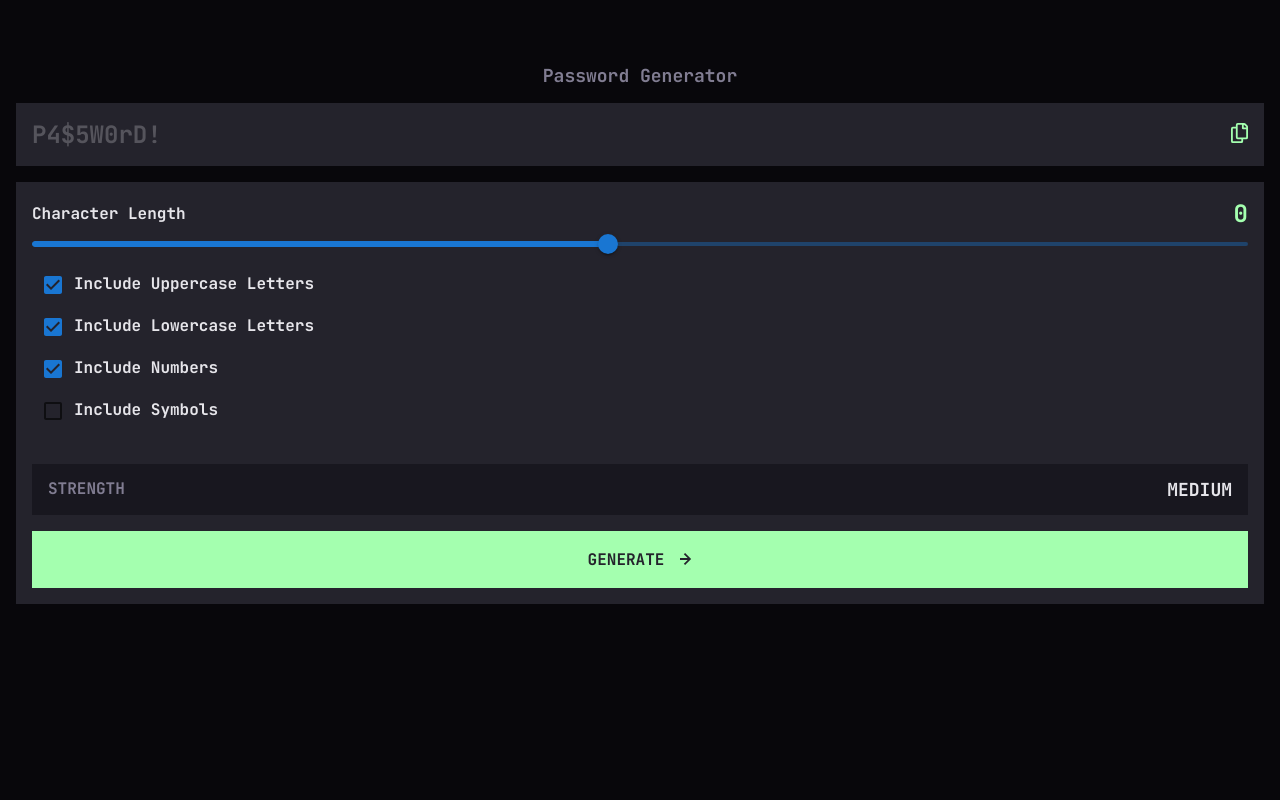
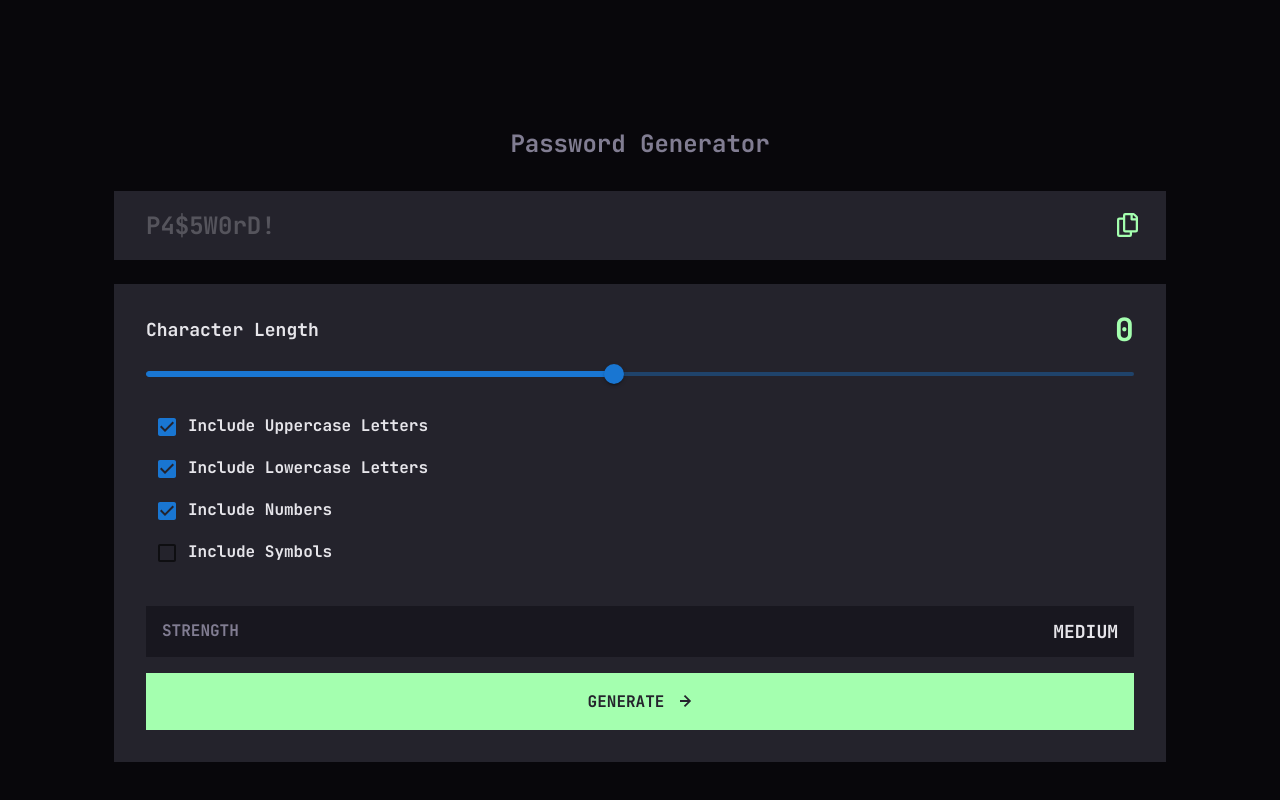
Before and after one commit to anitayawson/Password-Generator, a React (Create React App) app: page / in a window 1280 px wide. Shown: the top 800 px of the page. Built offline with nearby package versions, Linux system fonts and the light colour scheme.

Commit message:
adjust styling for tablet breakpoint

```diff
--- a/src/App.scss
+++ b/src/App.scss
@@ -25,14 +25,26 @@ html {
   text-align: center;
   margin-top: 4rem;
 
+  @include tablet {
+    margin-top: 8rem;
+  }
+
   &__title {
     color: $pg-grey;
     @include body;
+
+    @include tablet {
+      @include medium-heading;
+    }
   }
 }
 
 .form {
   margin: 1rem;
+
+  @include tablet {
+    margin: 2rem 7.125rem 12.25rem;
+  }
 
   &__output-section {
     position: relative;
@@ -50,6 +62,10 @@ html {
       color: $pg-off-white;
       opacity: 0.25;
     }
+
+    @include tablet {
+      padding: 1.1875rem 2rem;
+    }
   }
 
   &__copy-icon {
@@ -57,12 +73,22 @@ html {
     top: 32%;
     right: 1rem;
     width: 17.5px;
+
+    @include tablet {
+      right: 1.75rem;
+      width: 21px;
+    }
   }
 
   &__main-content {
     background-color: $pg-dark-grey;
     padding: 1rem;
     margin-top: 1rem;
+
+    @include tablet {
+      margin-top: 1.5rem;
+      padding: 1.5rem 2rem 2rem;
+    }
   }
 
   &__btn {
@@ -79,14 +105,26 @@ html {
   justify-content: space-between;
   align-items: center;
 
+  @include tablet {
+    margin-bottom: 0.5rem;
+  }
+
   &__text {
     color: $pg-off-white;
     font-size: 1rem;
+
+    @include tablet {
+      @include body;
+    }
   }
 
   &__number {
     color: $pg-neon-green;
     @include medium-heading;
+
+    @include tablet {
+      @include large-heading;
+    }
   }
 }
 
@@ -96,6 +134,10 @@ html {
   flex-direction: column;
   text-align: left;
   margin-bottom: 2rem;
+
+  @include tablet {
+    margin-top: 0.75rem;
+  }
 
   &__item-label {
     color: $pg-off-white;
```
